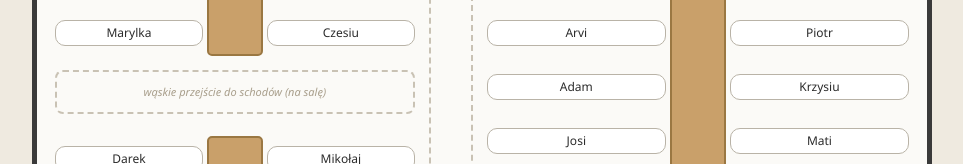
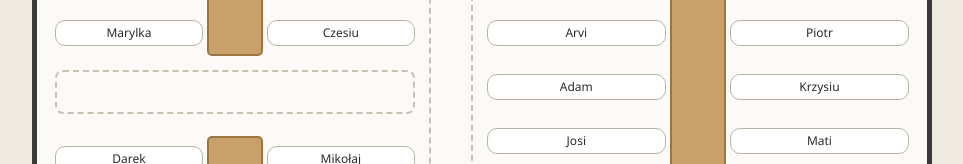
Before and after one commit to p43r/1234, a plain HTML site: page index.html in a window 1280 px wide. Shown: the part 315-479 px from the top of the page, without its empty margins (158-1121 px from the left). Drawn offline with Linux system fonts and the light colour scheme.

Commit message:
Update index.html

```diff
--- a/index.html
+++ b/index.html
@@ -121,7 +121,7 @@
     </div>
 
     <!-- przejście do schodów -->
-    <div class="passage">wąskie przejście do schodów (na salę)</div>
+    <div class="passage"></div>
 
     <!-- Stół C -->
     <div>
```
